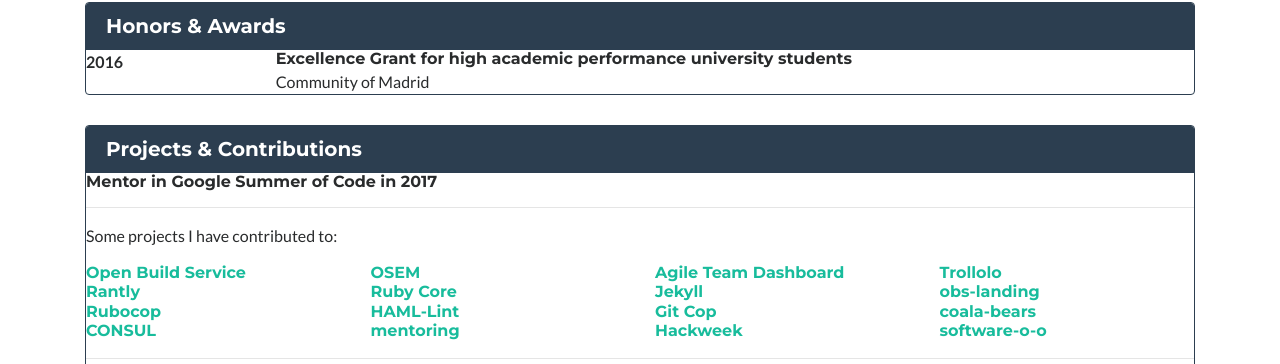
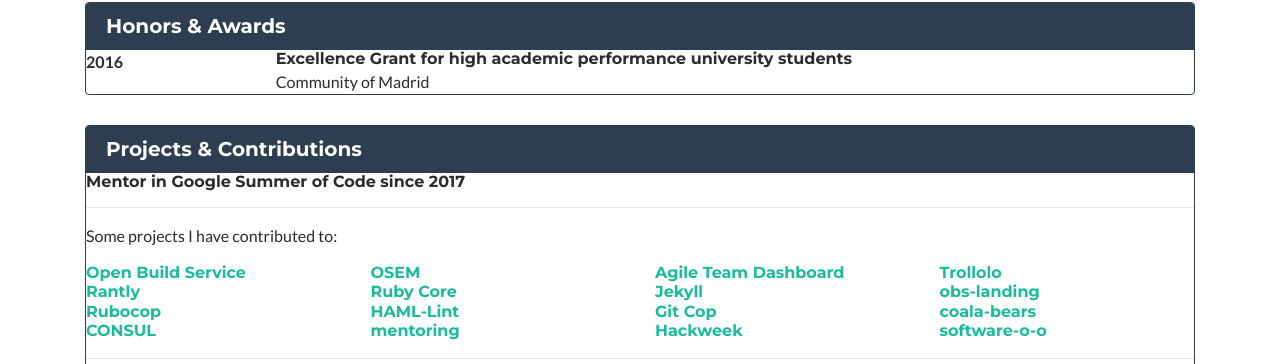
Before and after one commit to vicgalle/ana06.github.io, a Jekyll site: the page built from resume.md, in a window 1280 px wide and 900 px high, scrolled down 881 px. Shown: the part 88-452 px from the top of the window. Built offline with Jekyll 4.4.1, drawn with Linux system fonts in a browser that asks for light colours; nearby versions of some CDN libraries.

Commit message:
Add GSoC this year

```diff
--- a/_includes/resume/contributions.html
+++ b/_includes/resume/contributions.html
@@ -1,7 +1,7 @@
 <div class="card border-secondary post-card">
   <h5 class="card-header text-white bg-secondary border-secondary">Projects & Contributions</h5>
   <div class="card-body">
-    <h6>Mentor in Google Summer of Code in 2017</h6>
+    <h6>Mentor in Google Summer of Code since 2017</h6>
     <hr>
 
     {% include resume/projects.html %}
```
